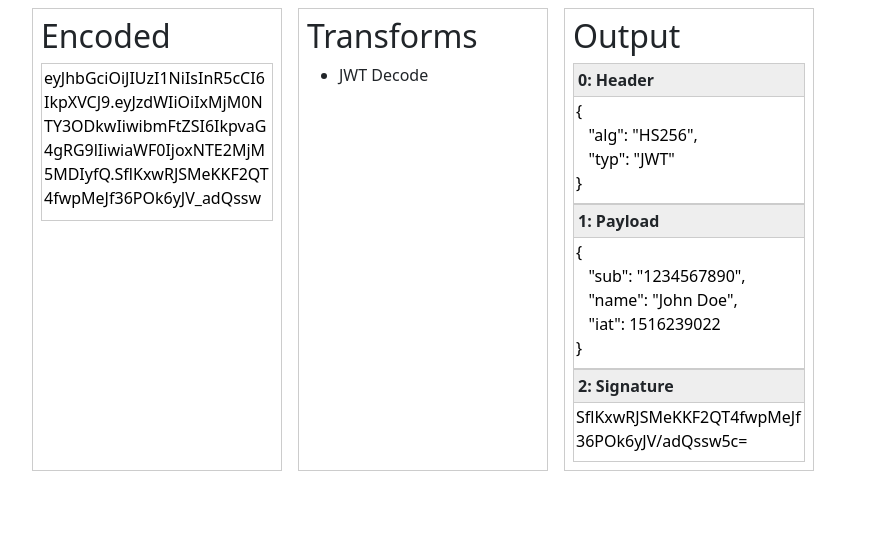
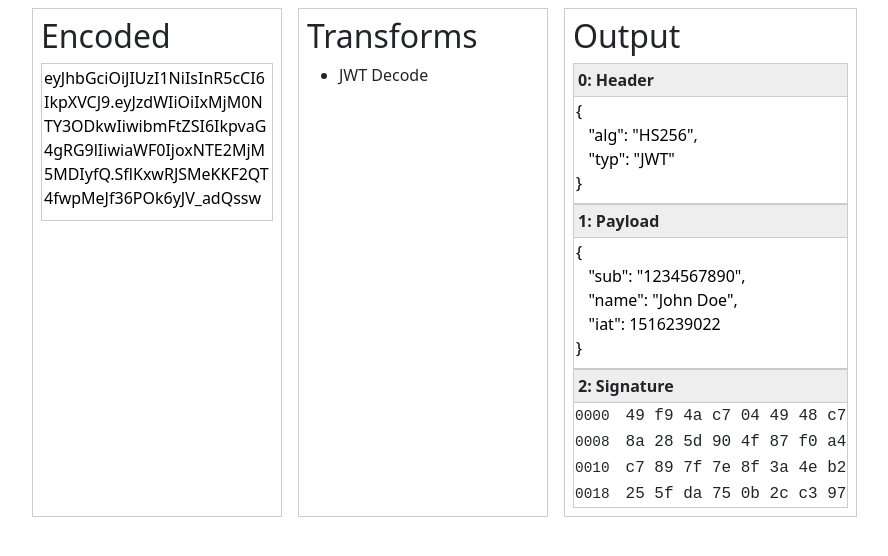
Before and after one commit to bysse/mr-data, a Vue app: page / in a window 1280 px wide. Both pictures are taken after a click on the item "JWT Decode". Shown: the top 556 px of the page, without its empty margins (58-946 px from the left). Built offline with nearby package versions, Linux system fonts and the light colour scheme; the HTML template or start-up script is replaced by a standard one.

Commit message:
Fixing multiple output types

```diff
--- /dev/null
+++ b/src/components/HexView.vue
@@ -0,0 +1,47 @@
+<script setup lang="ts">
+import { toHex } from '../transforms/util'
+
+const props = defineProps({
+  data: { type: Uint8ClampedArray, required: true }
+})
+
+const width = 8
+const data = props.data
+const lines: [string, string][] = []
+
+for (let i = 0; i < data.length; i += width) {
+  let line = []
+  let addr = toHex(i, 4)
+
+  for (let j = 0; j < width; j++) {
+    line.push(toHex(data[i + j], 2))
+  }
+  lines.push([addr, line.join(' ')])
+}
+</script>
+
+<template>
+  <div class="output">
+    <table>
+      <tr v-for="(info, index) in lines" :key="index">
+        <td class="addr">{{ info[0] }}</td>
+        <td>{{ info[1] }}</td>
+      </tr>
+    </table>
+  </div>
+</template>
+
+<style scoped>
+.output {
+  font-family: monospace;
+}
+
+.output table {
+  padding: 2px;
+}
+
+.addr {
+  padding-right: 15px;
+  font-size: 0.9em;
+}
+</style>
--- a/src/components/OutputSections.vue
+++ b/src/components/OutputSections.vue
@@ -8,14 +8,9 @@ const props = defineProps({
 </script>
 
 <template>
-  <div class="output-section-container">
-    <div v-for="(section, index) in props.buffer.sections()" :key="index + section[1]">
-      <Section :index="index" :title="section[1]" :value="section[0]" />
+  <div>
+    <div v-for="(section, index) in props.buffer.sections()" :key="index + section.annotation">
+      <Section :index="index" :buffer="section" />
     </div>
   </div>
 </template>
-
-<style>
-.output-section-container {
-}
-</style>
--- a/src/components/Section.vue
+++ b/src/components/Section.vue
@@ -1,14 +1,26 @@
 <script setup lang="ts">
 import { onMounted, ref, useTemplateRef } from 'vue'
+import { Buffer } from '../transform/buffer'
+import { DataType } from '../transform/type'
+import HexView from './HexView.vue'
 
 const props = defineProps({
   index: { type: Number, required: true },
-  title: { type: String, required: true },
-  value: { type: String, required: true }
+  buffer: { type: Buffer<any>, required: true }
 })
 
-const model = ref<string>(props.value)
+const buffer = props.buffer
+const title = buffer.annotation
 const textarea = useTemplateRef('text')
+
+const stringValue = ref('')
+if (buffer.type === DataType.VALUE) {
+  stringValue.value = buffer.toString()
+}
+if (buffer.type === DataType.JSON) {
+  const obj = JSON.parse(buffer.toString())
+  stringValue.value = JSON.stringify(obj, null, 3)
+}
 
 onMounted(() => {
   const tf = textarea.value
@@ -21,17 +33,22 @@ onMounted(() => {
 
 <template>
   <div class="text-view-container">
-    <div>{{ props.index }}: {{ props.title }}</div>
-    <textarea ref="text" class="text-view" rows="1" v-model="model" />
+    <div class="header">{{ props.index }}: {{ title }}</div>
+    <div v-if="buffer.type === DataType.BINARY">
+      <HexView :data="buffer.data" />
+    </div>
+    <div v-else>
+      <textarea ref="text" class="text-view" rows="1" v-model="stringValue" />
+    </div>
   </div>
 </template>
 
-<style>
+<style scoped>
 .text-view-container {
   border: 1px solid #ccc;
 }
 
-.text-view-container div {
+.header {
   padding: 4px;
   font-weight: 600;
   background-color: #eee;
--- a/src/transform/buffer.ts
+++ b/src/transform/buffer.ts
@@ -1,26 +1,18 @@
-import {
-  DataType,
-  TYPE_BINARY,
-  TYPE_BINARY_ARRAY,
-  TYPE_JSON,
-  TYPE_JSON_ARRAY,
-  TYPE_VALUE,
-  TYPE_VALUE_ARRAY
-} from './type'
+import { DataType, compatibleTypes } from './type'
 
 export class Buffer<T> {
   public readonly data: T
   public readonly type: DataType
-  public readonly annotations: string[]
+  public readonly annotation: string
 
-  constructor(data: T, type: DataType, annotations: string[]) {
+  constructor(data: T, type: DataType, annotation: string) {
     this.data = data
     this.type = type
-    this.annotations = annotations
+    this.annotation = annotation
   }
 
-  public sections(): [string, string][] {
-    return [[this.toString(), this.annotations[0]]]
+  public sections(): Buffer<any>[] {
+    return [this]
   }
 
   public toString(): string {
@@ -30,19 +22,19 @@ export class Buffer<T> {
 
 export class ValueBuffer extends Buffer<string> {
   constructor(data: string, annotation: string) {
-    super(data, TYPE_VALUE, [annotation])
+    super(data, DataType.VALUE, annotation)
   }
 }
 
 export class JsonBuffer extends Buffer<string> {
   constructor(data: string, annotation: string) {
-    super(data, TYPE_JSON, [annotation])
+    super(data, DataType.JSON, annotation)
   }
 }
 
 export class BinaryBuffer extends Buffer<Uint8ClampedArray> {
-  constructor(data: Uint8ClampedArray, ...annotations: string[]) {
-    super(data, TYPE_BINARY, annotations)
+  constructor(data: Uint8ClampedArray, annotation: string) {
+    super(data, DataType.BINARY, annotation)
   }
 
   public toString(): string {
@@ -50,54 +42,16 @@ export class BinaryBuffer extends Buffer<Uint8ClampedArray> {
   }
 }
 
-export class ArrayBuffer<T> extends Buffer<Array<T>> {
-  constructor(data: Array<T>, type: DataType, annotations: string[]) {
-    super(data, type, annotations)
-
-    if (data.length != annotations.length) {
-      throw new Error('Mismatching number of data elements and annotations')
-    }
+export class ArrayBuffer extends Buffer<Array<Buffer<any>>> {
+  constructor(data: Array<Buffer<any>>) {
+    super(data, DataType.ARRAY, 'array')
   }
 
-  public sections(): [string, string][] {
-    const list: [string, string][] = []
-    for (let i = 0; i < this.data.length; i++) {
-      list.push([this.data[i] + '', this.annotations[i]])
-    }
-    return list
+  public sections(): Buffer<any>[] {
+    return this.data
   }
 
   public toString(): string {
     return String(this.data)
   }
 }
-
-export class ValueArrayBuffer extends ArrayBuffer<string> {
-  constructor(data: string[], ...annotations: string[]) {
-    super(data, TYPE_VALUE_ARRAY, annotations)
-  }
-
-  public toString(): string {
-    return `array[${this.data.length}]`
-  }
-}
-
-export class JsonArrayBuffer extends ArrayBuffer<string> {
-  constructor(data: string[], ...annotations: string[]) {
-    super(data, TYPE_JSON_ARRAY, annotations)
-  }
-
-  public toString(): string {
-    return `array[${this.data.length}]`
-  }
-}
-
-export class BinaryArrayBuffer extends ArrayBuffer<Uint8ClampedArray> {
-  constructor(data: Uint8ClampedArray[], ...annotations: string[]) {
-    super(data, TYPE_BINARY_ARRAY, annotations)
-  }
-
-  public toString(): string {
-    return `array[${this.data.length}]`
-  }
-}
--- /dev/null
+++ b/src/transform/parameter.ts
@@ -0,0 +1,44 @@
+export enum ParameterType {
+  Index,
+  Number,
+  String
+}
+
+export class Parameter {
+  readonly name: string
+  readonly description: string
+  readonly type: ParameterType
+  readonly value: string
+  readonly minValue: number
+  readonly maxValue: number
+
+  constructor(
+    name: string,
+    description: string,
+    type: ParameterType,
+    value: string,
+    minValue: number,
+    maxValue: number
+  ) {
+    this.name = name
+    this.description = description
+    this.type = type
+    this.value = value
+    this.minValue = minValue
+    this.maxValue = maxValue
+  }
+
+  static createIndex(name: string, description: string, value: string): Parameter {
+    return new Parameter(name, description, ParameterType.Index, value, 0, 0)
+  }
+
+  static createInt(
+    name: string,
+    description: string,
+    value: string,
+    minValue: number,
+    maxValue: number
+  ): Parameter {
+    return new Parameter(name, description, ParameterType.Number, value, minValue, maxValue)
+  }
+}
--- a/src/transform/transform.ts
+++ b/src/transform/transform.ts
@@ -1,9 +1,6 @@
-import { DataType } from './type'
+import { compatibleTypes, DataType } from './type'
 import { Buffer } from './buffer'
-
-export class Parameter {
-  readonly name: string
-}
+import type { Parameter } from './parameter'
 
 export abstract class Transform {
   readonly id: string
@@ -19,8 +16,10 @@ export abstract class Transform {
   }
 
   public compatibleWithInput(type: DataType): boolean {
-    return this.inputType.find(type.matches) === undefined
+    return compatibleTypes(type, ...this.inputType)
   }
+
+  abstract parameters(): Parameter[]
 
   abstract detect(buffer: Buffer<any>): number
 
--- a/src/transform/transform_registry.ts
+++ b/src/transform/transform_registry.ts
@@ -1,16 +1,17 @@
-import { Transform } from './transform.js'
-import { Buffer } from './buffer.js'
+import { Transform } from './transform'
+import { Buffer } from './buffer'
 
-import Base64Transform from '../transforms/base64.js'
-import JsonFormatTransform from '../transforms/json.js'
-import JWTDecodeTransform from '../transforms/jwt.js'
+import Base64Transform from '../transforms/base64'
+import JsonConvertTransform from '../transforms/json'
+import JWTDecodeTransform from '../transforms/jwt'
+import { compatibleTypes } from './type'
 
 export class TransformRegistry {
   private readonly transforms: Transform[]
 
   constructor() {
     this.transforms = [
-      new JsonFormatTransform(),
+      new JsonConvertTransform(),
       new Base64Transform(),
       new JWTDecodeTransform()
       /*
@@ -35,7 +36,7 @@ export class TransformRegistry {
     const result: [string, number][] = []
     for (let i = 0; i < this.transforms.length; i++) {
       const transform = this.transforms[i]
-      if (!buffer.type.matchesAny(transform.inputType)) {
+      if (!compatibleTypes(buffer.type, ...transform.inputType)) {
         continue
       }
 
--- a/src/transform/type.ts
+++ b/src/transform/type.ts
@@ -1,34 +1,18 @@
-export enum BasicType {
+export enum DataType {
   VALUE,
+  ARRAY,
   BINARY,
   JSON
 }
 
-export class DataType {
-  public readonly type: BasicType
-  public readonly array: boolean
-
-  constructor(type: BasicType, array: boolean) {
-    this.type = type
-    this.array = array
-  }
-
-  matches(other: DataType): boolean {
-    return this.type == other.type && this.array == other.array
-  }
-
-  matchesAny(types: DataType[]): boolean {
-    return types.some((type) => this.matches(type))
-  }
-
-  toString(): string {
-    return `(${this.type}${this.array ? '[]' : ''})`
-  }
+export function compatibleType(lType: DataType, rType: DataType): boolean {
+  return (
+    lType === rType ||
+    (lType === DataType.VALUE && rType === DataType.JSON) ||
+    (lType === DataType.JSON && rType === DataType.VALUE)
+  )
 }
 
-export const TYPE_VALUE = new DataType(BasicType.VALUE, false)
-export const TYPE_VALUE_ARRAY = new DataType(BasicType.VALUE, true)
-export const TYPE_JSON = new DataType(BasicType.JSON, false)
-export const TYPE_JSON_ARRAY = new DataType(BasicType.JSON, true)
-export const TYPE_BINARY = new DataType(BasicType.BINARY, false)
-export const TYPE_BINARY_ARRAY = new DataType(BasicType.BINARY, true)
+export function compatibleTypes(lType: DataType, ...rTypes: DataType[]): boolean {
+  return rTypes.some((rType) => compatibleType(lType, rType))
+}
--- a/src/transforms/base64.ts
+++ b/src/transforms/base64.ts
@@ -1,17 +1,22 @@
 import { Transform } from '../transform/transform'
-import { Buffer, ValueBuffer } from '../transform/buffer'
-import { TYPE_VALUE } from '../transform/type'
+import { Buffer } from '../transform/buffer'
+import { compatibleTypes, DataType } from '../transform/type'
+import type { Parameter } from '../transform/parameter'
+import { decodeBase64 } from './util'
 
 export default class Base64Transform extends Transform {
+  parameters(): Parameter[] {
+    throw new Error('Method not implemented.')
+  }
   private regex: RegExp
 
   constructor() {
-    super('base64.decode', 'Base64 Decode', [TYPE_VALUE], TYPE_VALUE)
+    super('base64.decode', 'Base64 Decode', [DataType.VALUE], DataType.VALUE)
     this.regex = /^([A-Za-z0-9+/]{4})*([A-Za-z0-9+/]{3}=|[A-Za-z0-9+/]{2}==)?$/
   }
 
   detect(buffer: Buffer<any>): number {
-    if (buffer.type.matches(TYPE_VALUE)) {
+    if (compatibleTypes(buffer.type, DataType.VALUE)) {
       const data = buffer.toString().trim()
       return this.regex.test(data) ? 1.0 : 0.0
     }
@@ -20,9 +25,6 @@ export default class Base64Transform extends Transform {
 
   apply(buffer: Buffer<any>): Buffer<any> {
     const data = buffer.toString().trim()
-    const obj = atob(data)
-
-    // TODO: this could be binary
-    return new ValueBuffer(obj, 'Decoded')
+    return decodeBase64(data, 'Decoded')
   }
 }
--- a/src/transforms/util.ts
+++ b/src/transforms/util.ts
@@ -1,3 +1,5 @@
+import { Buffer, BinaryBuffer, ValueBuffer } from '../transform/buffer'
+
 export function formatJson(json: string): string {
   return JSON.stringify(JSON.parse(json), null, 3)
 }
@@ -15,3 +17,44 @@ export function base64URLDecode(str: string): string {
     .map((char) => String.fromCharCode(char.charCodeAt(0)))
     .join('')
 }
+
+export function decodeBase64(base64: string, annotation: string): Buffer<any> {
+  const binString = atob(base64)
+  const length = binString.length
+  const bytes = new Uint8Array(length)
+
+  let binary = false
+  for (let i = 0; i < length; i++) {
+    const byte = binString.charCodeAt(i)
+
+    if (byte < 10 || byte > 127) {
+      binary = true
+    }
+    bytes[i] = byte
+  }
+
+  if (binary) {
+    return new BinaryBuffer(new Uint8ClampedArray(bytes), annotation)
+  }
+  return new ValueBuffer(binString, annotation)
+}
+
+export function decodeBase64asBinary(base64: string, annotation: string): BinaryBuffer {
+  const binString = atob(base64)
+  const length = binString.length
+  const bytes = new Uint8Array(length)
+
+  for (let i = 0; i < length; i++) {
+    bytes[i] = binString.charCodeAt(i)
+  }
+
+  return new BinaryBuffer(new Uint8ClampedArray(bytes), annotation)
+}
+
+export function toHex(x: number, size: number): string {
+  let hex = x.toString(16)
+  while (hex.length < size) {
+    hex = '0' + hex
+  }
+  return hex
+}
```
Also changed, not shown: src/transforms/json.ts (+13 -18 lines), src/transforms/jwt.ts (+18 -10 lines).
